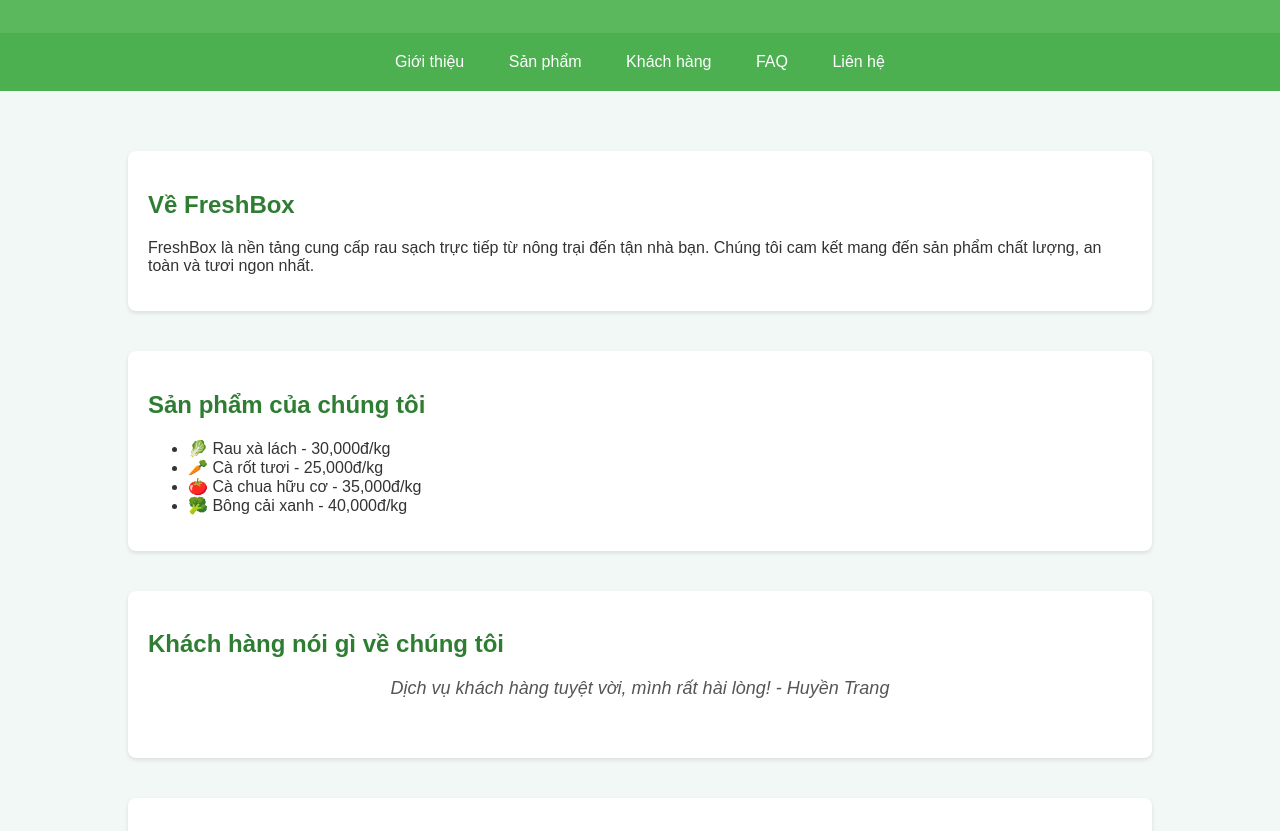
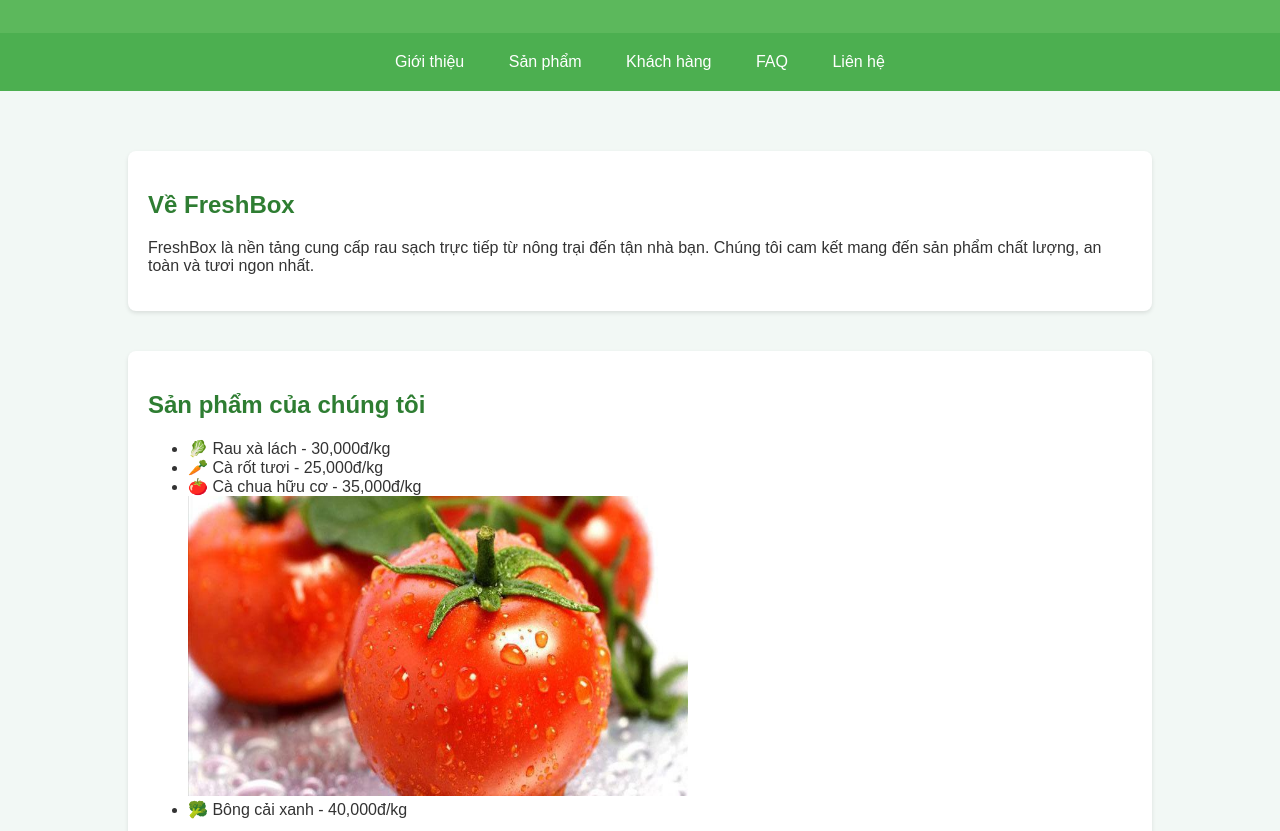
Before and after one commit to MaddyQ247/dd, a plain HTML site: page index.html in a window 1280 px wide. Shown: the part 121-952 px from the top of the page. Drawn offline with Linux system fonts and the light colour scheme.

Commit message:
Update index.html

```diff
--- a/index.html
+++ b/index.html
@@ -43,6 +43,7 @@
                 <li>🥬 Rau xà lách - 30,000đ/kg</li>
                 <li>🥕 Cà rốt tươi - 25,000đ/kg</li>
                 <li>🍅 Cà chua hữu cơ - 35,000đ/kg</li>
+                <img src="ca chua.jpg" alt="Mô tả ảnh" width="500" height="300">
                 <li>🥦 Bông cải xanh - 40,000đ/kg</li>
             </ul>
         </section>
```
